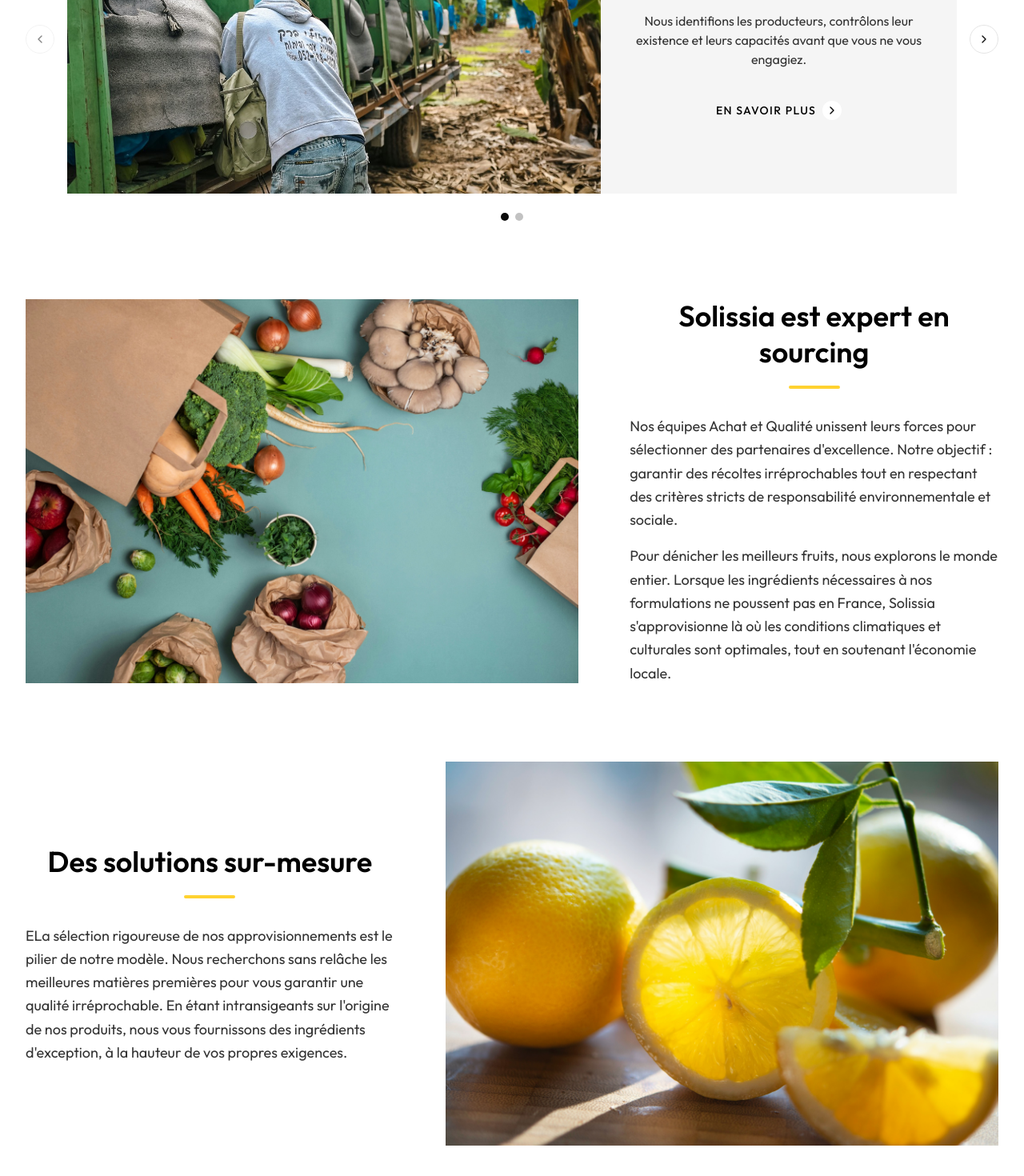
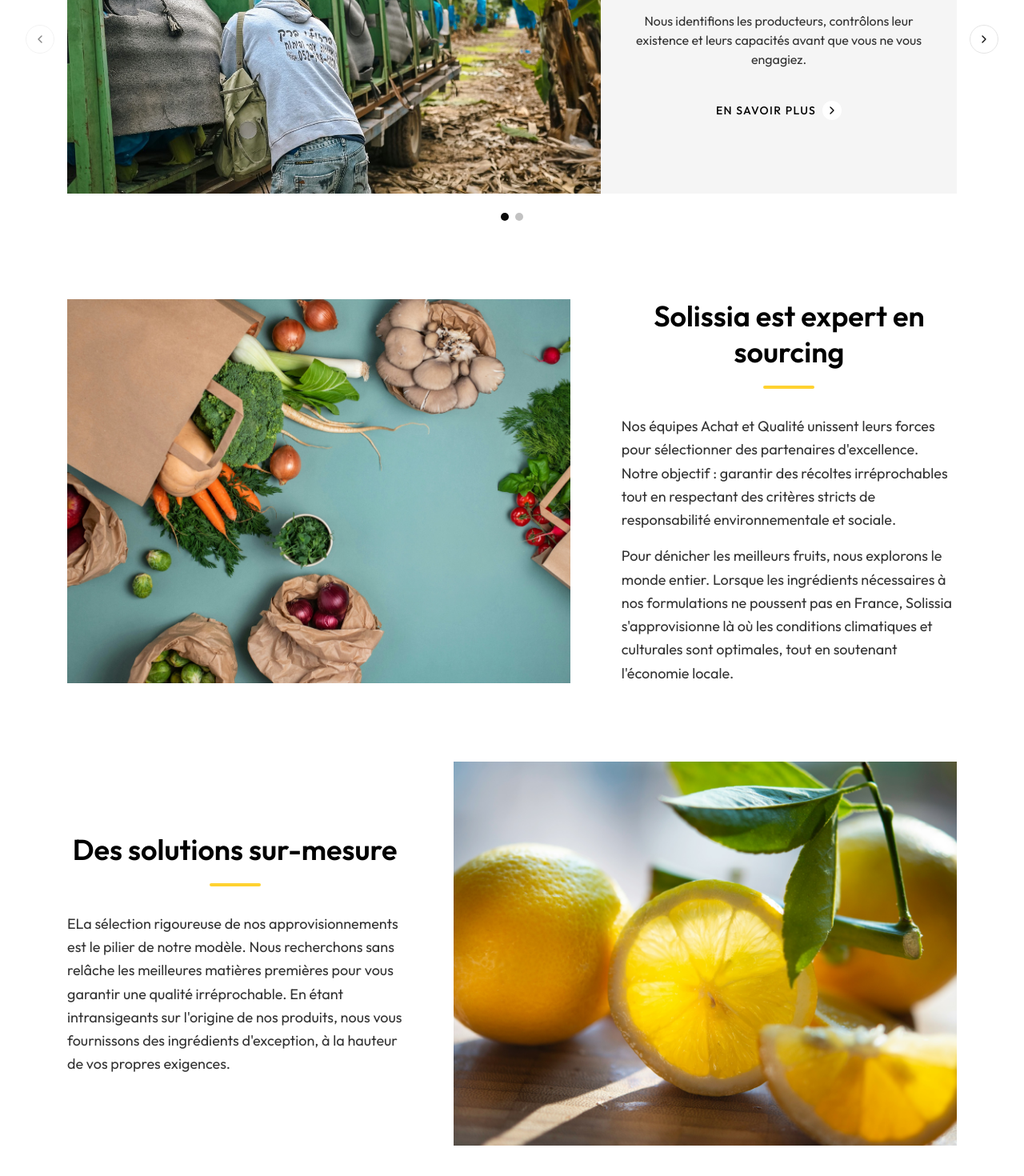
Before and after one commit to jazetjaz01/solissia, a Next.js app: page / in a window 1280 px wide. Shown: the part 1148-2618 px from the top of the page at 80% size. Built offline with nearby package versions, Linux system fonts and the light colour scheme.

Commit message:
update navbar

```diff
--- a/app/page.tsx
+++ b/app/page.tsx
@@ -40,7 +40,7 @@ export default function Home() {
         </div>
       </section>
       <HomeSlider />
-      <section className="mx-auto grid max-w-(--breakpoint-2xl) items-center gap-8 px-4 py-12 sm:px-6 md:grid-cols-[3fr_2fr] lg:gap-16 lg:px-8">
+      <section className="mx-auto grid max-w-(--breakpoint-2xl) items-center gap-8 px-4 py-12 sm:px-6 md:grid-cols-[3fr_2fr] md:px-[calc(1.5rem+3.25rem)] lg:gap-16 lg:px-[calc(2rem+3.25rem)]">
         <div className="relative h-64 sm:h-80 md:h-[480px]">
           <Image
             src="/images/home/sourcing1.jpg"
@@ -72,7 +72,7 @@ export default function Home() {
           </div>
         </div>
       </section>
-      <section className="mx-auto grid max-w-(--breakpoint-2xl) items-center gap-8 px-4 py-12 sm:px-6 md:grid-cols-[2fr_3fr] lg:gap-16 lg:px-8">
+      <section className="mx-auto grid max-w-(--breakpoint-2xl) items-center gap-8 px-4 py-12 sm:px-6 md:grid-cols-[2fr_3fr] md:px-[calc(1.5rem+3.25rem)] lg:gap-16 lg:px-[calc(2rem+3.25rem)]">
         <div className="relative h-64 sm:h-80 md:order-last md:h-[480px]">
           <Image
             src="/images/home/sourcing2.jpg"
```
